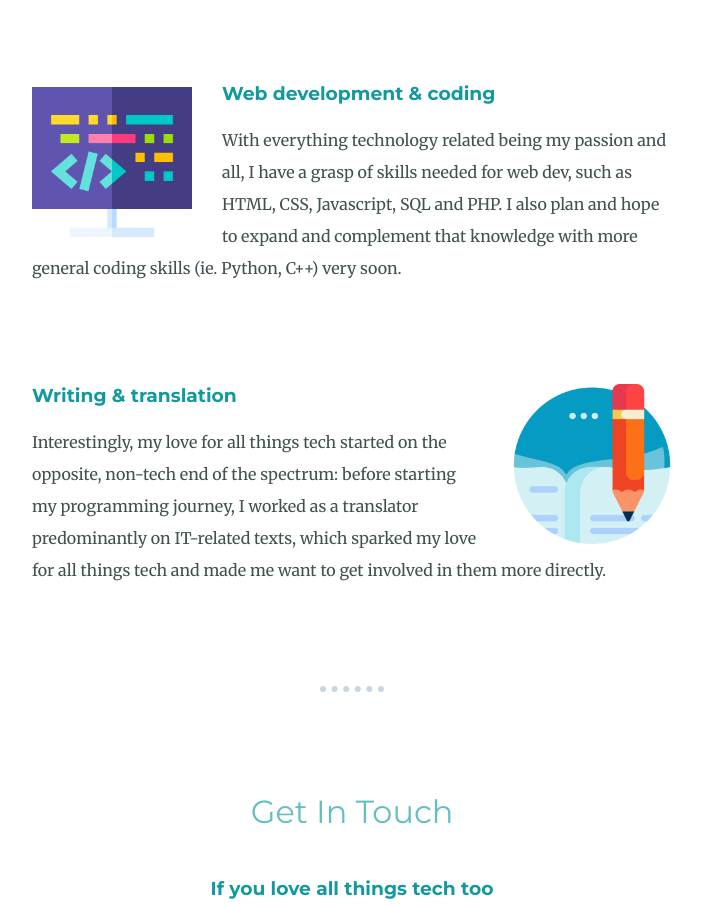
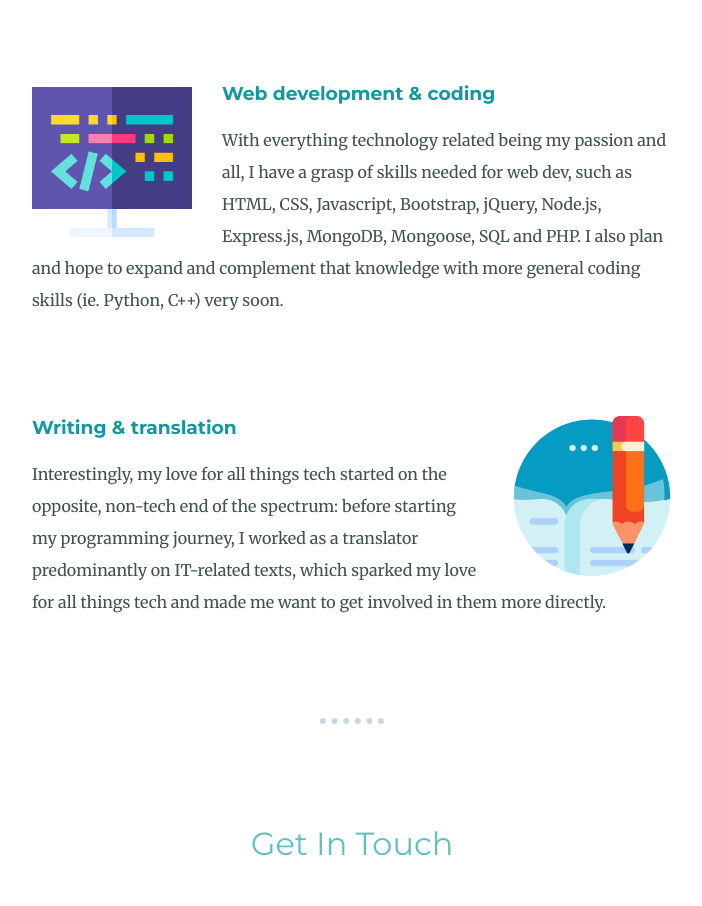
Before and after one commit to IvaSucic/PersonalWebsite, a plain HTML site: page index.html in a window 1280 px wide. Shown: the part 1680-2586 px from the top of the page, without its empty margins (288-990 px from the left). Drawn offline with Linux system fonts and the light colour scheme.

Commit message:
update page content

```diff
--- a/index.html
+++ b/index.html
@@ -30,7 +30,7 @@
       <div class="skill-row">
         <img class="coding-img" src="images/coding.png" alt="coding-skill-image">
         <h3>Web development & coding</h3>
-        <p>With everything technology related being my passion and all, I have a grasp of skills needed for web dev, such as HTML, CSS, Javascript, SQL and PHP.
+        <p>With everything technology related being my passion and all, I have a grasp of skills needed for web dev, such as HTML, CSS, Javascript, Bootstrap, jQuery, Node.js, Express.js, MongoDB, Mongoose, SQL and PHP.
           I also plan and hope to expand and complement that knowledge with more general coding skills (ie. Python, C++) very soon. </p>
       </div>
       <div class="skill-row">
```
